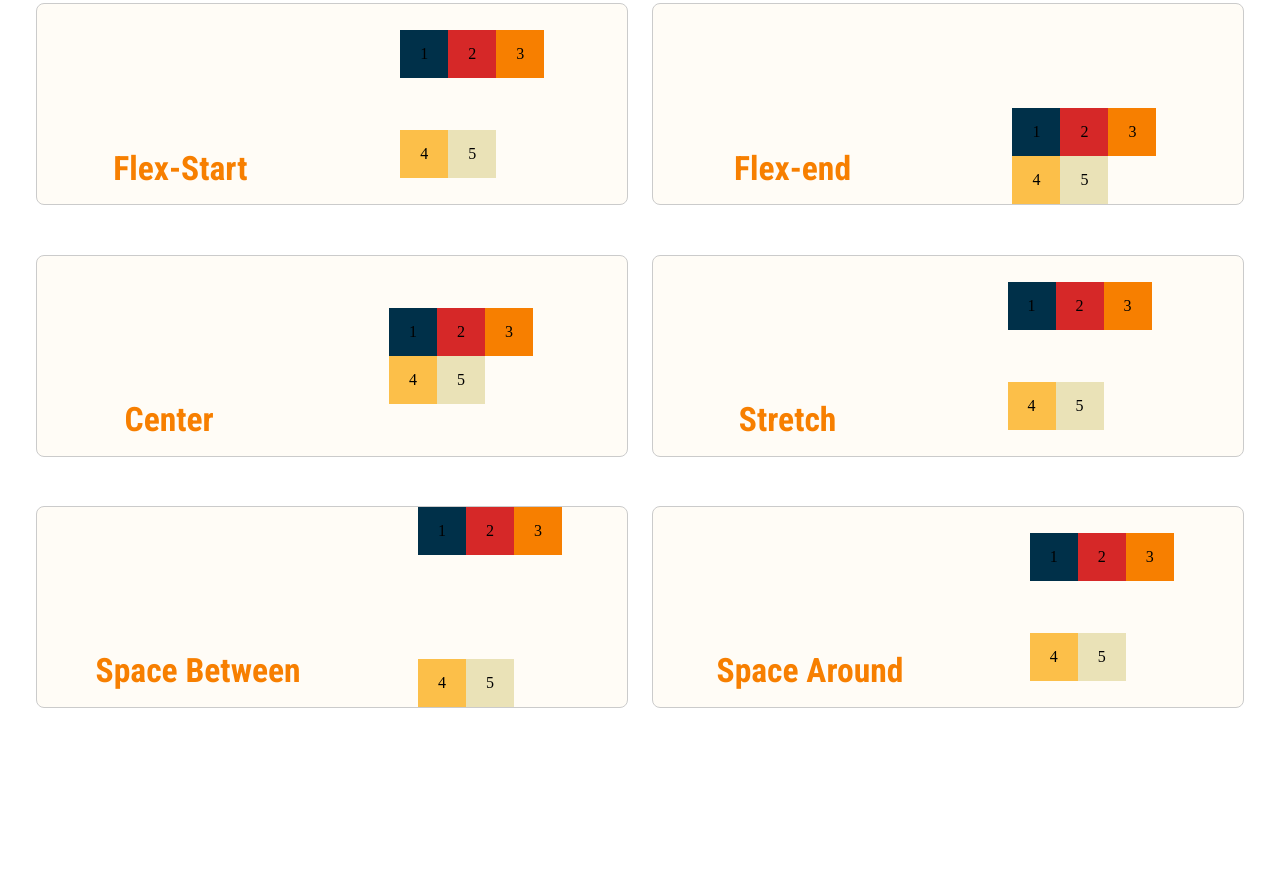
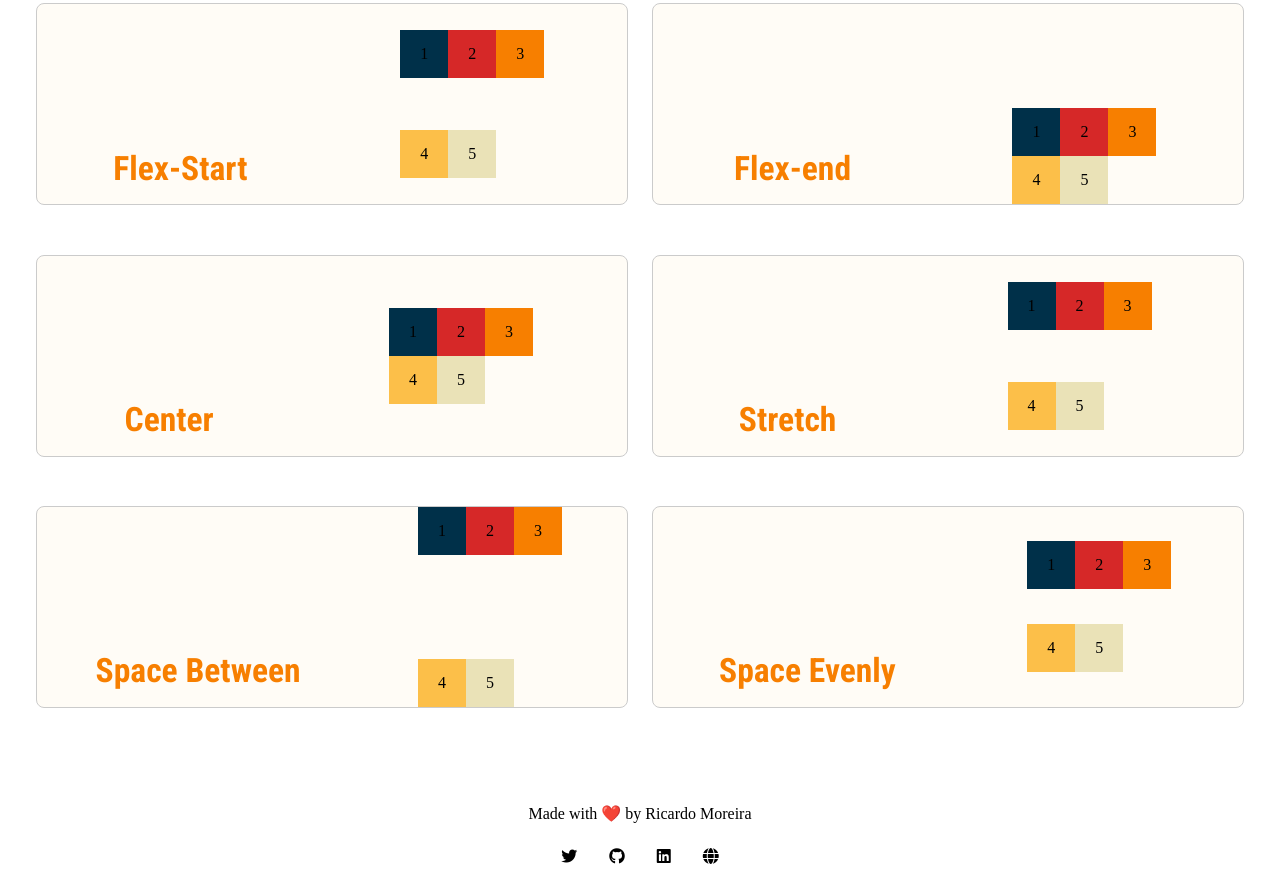
Before and after one commit to mugas/gsTutorials, a plain HTML site: page FlexBox/index.html in a window 1280 px wide. Shown: the part 2745-3629 px from the top of the page. Before the commit the page ends 3502 px from the top, so only its background shows below. Drawn offline with Linux system fonts and the light colour scheme.

Commit message:
finnish code start en style

```diff
--- a/FlexBox/index.html
+++ b/FlexBox/index.html
@@ -7,6 +7,9 @@
     <meta name="viewport" content="width=device-width, initial-scale=1.0">
     <link href="https://fonts.googleapis.com/css2?family=Roboto+Condensed:wght@300;400;600;700&display=swap"
         rel="stylesheet">
+    <link rel="stylesheet" href="https://cdnjs.cloudflare.com/ajax/libs/font-awesome/6.0.0-beta3/css/all.min.css"
+        integrity="sha512-Fo3rlrZj/k7ujTnHg4CGR2D7kSs0v4LLanw2qksYuRlEzO+tcaEPQogQ0KaoGN26/zrn20ImR1DfuLWnOo7aBA=="
+        crossorigin="anonymous" referrerpolicy="no-referrer" />
     <link rel="stylesheet" href="style.css">
     <title>Document</title>
 </head>
@@ -231,8 +234,8 @@
             </section>
         </div>
         <div class="initial content">
-            <h3>Space Around</h3>
-            <section class="flexing flex_align_content_space_around">
+            <h3>Space Evenly</h3>
+            <section class="flexing flex_align_content_space_evenly">
                 <div>1</div>
                 <div>2</div>
                 <div>3</div>
@@ -242,6 +245,37 @@
         </div>
     </article>
 
+    <footer class="footer">
+        <article class="footer_article">
+            <p class="name">Made with ❤️ by Ricardo Moreira </p>
+
+        </article>
+        <nav>
+            <ul class="social-media">
+                <li class="my-social-media">
+                    <a href="https://twitter.com/moreira_creates" aria-label="Twitter">
+                        <i class="fab fa-twitter"></i>
+                    </a>
+                </li>
+                <li class="my-social-media">
+                    <a href="https://github.com/mugas" target="_blank" aria-label="Github">
+                        <i class="fab fa-github"></i>
+                    </a>
+                </li>
+                <li class="my-social-media">
+                    <a href="https://www.linkedin.com/in/ricardodmoreira/" target="_blank" aria-label="Linkedin">
+                        <i class="fab fa-linkedin"></i>
+                    </a>
+                </li>
+                <li class="my-social-media">
+                    <a href="https://ricardomoreira.io/" target="_blank" aria-label="website ">
+                        <i class="fas fa-globe"></i>
+                    </a>
+                </li>
+            </ul>
+        </nav>
+    </footer>
+
     <script src="app.js"></script>
 </body>
 
--- a/FlexBox/style.css
+++ b/FlexBox/style.css
@@ -273,8 +273,66 @@ span{
 	animation: flex_align_content_space_between  6s infinite;
 }
 .flex_align_content_space_evenly{
-	animation: flex_align_content_space_around  6s infinite;
+	animation: flex_align_content_space_evenly  6s infinite;
 }
+
+/*Footer*/
+.footer {
+    position: absolute;
+    bottom: 0;
+    display: flex;
+    width: 100%;
+    justify-content: space-between;
+    padding: 2rem 0;
+    color: black;
+  }
+  .footer > * {
+    margin-left: 2%;
+    margin-right: 2%;
+  }
+
+  .footer_article{
+	  margin-bottom: 2%;
+  }
+
+    .name {
+      text-align: center;
+    }
+    .footer {
+      display: flex;
+      flex-direction: column;
+      padding: 1.2rem 0;
+      position: relative;
+      right: 0;
+      bottom: 0;
+      left: 0;
+      color: black;
+      margin-top: 30px;
+    }
+
+
+  .my-social-media {
+    list-style: none;
+    text-decoration: none;
+  }
+  .my-social-media > a {
+    padding: 1rem;
+    text-decoration: none;
+    color: black;
+  }
+
+  .my-social-media > li:first-child {
+    padding-left: 0;
+  }
+  .social-media {
+    display: flex;
+    justify-content: center;
+    padding-left: 0;
+  }
+
+  .fa-brands, .fab, .fa-solid, .fas {
+    color:black;
+  }
 
 /*Animation*/
 @media (prefers-reduced-motion: no-preference) {
```
